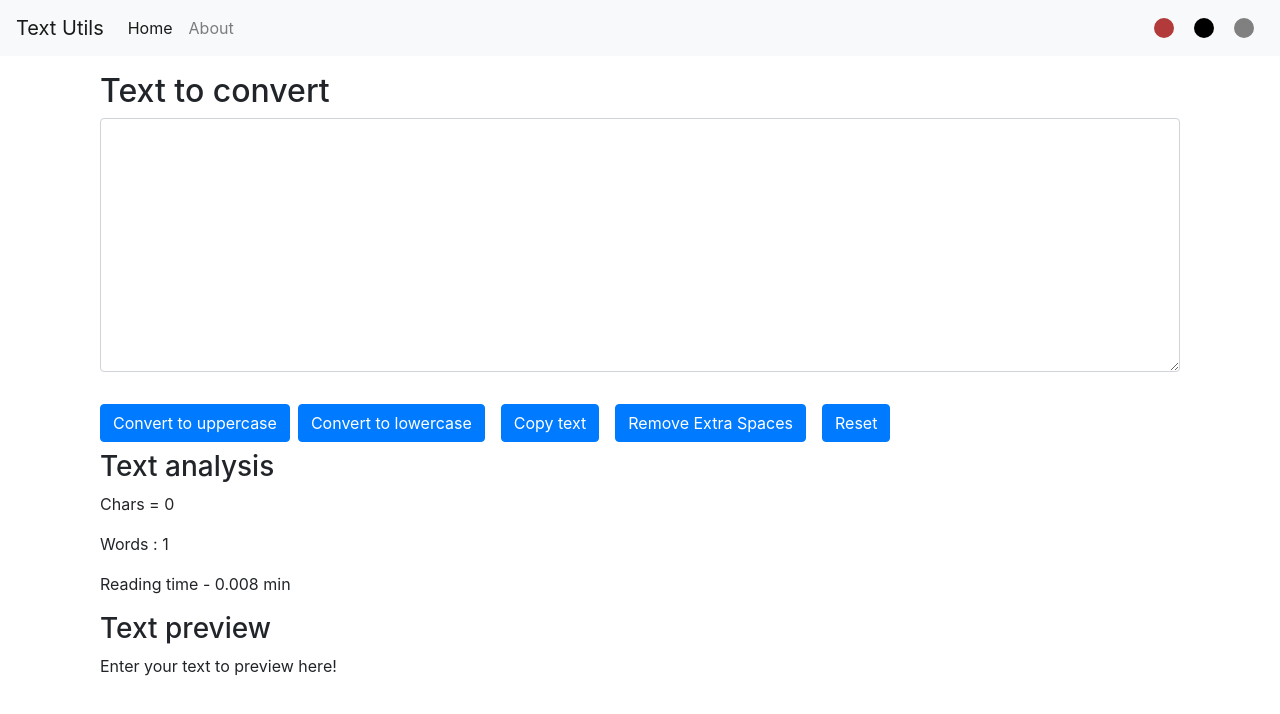
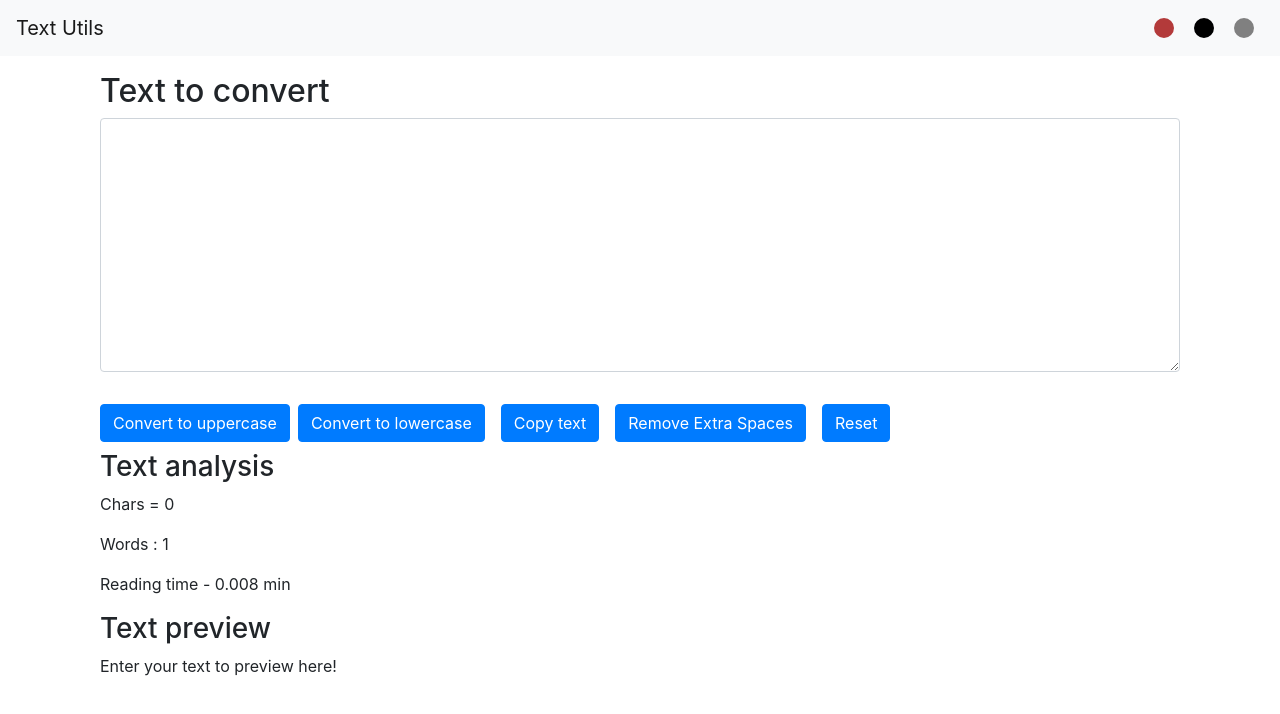
Before and after one commit to dineshsharma02/textutils, a React (Create React App) app: page / in a window 1280 px wide. Shown: the top 714 px of the page. Built offline with nearby package versions, Linux system fonts and the light colour scheme.

Commit message:
changes made for ghpages

```diff
--- a/package.json
+++ b/package.json
@@ -1,4 +1,5 @@
 {
+  "homepage": "https://dineshsharma02.github.io/textutils",
   "name": "utility",
   "version": "0.1.0",
   "private": true,
@@ -13,6 +14,8 @@
     "web-vitals": "^1.1.2"
   },
   "scripts": {
+    "predeploy": "npm run build",
+    "deploy": "gh-pages -d build",
     "start": "react-scripts start",
     "build": "react-scripts build",
     "test": "react-scripts test",
--- a/src/App.js
+++ b/src/App.js
@@ -2,16 +2,16 @@ import './App.css';
 // import About from './components/About';
 import Navbar from './components/Navbar';
 import TextForm from './components/TextForm'
-import About from './components/About'
+// import About from './components/About'
 import { useState } from 'react';
 import React from "react";
 import Alert from './components/Alert';
-import {
-  BrowserRouter as Router,
-  Routes,
-  Route,
+// import {
+//   BrowserRouter as Router,
+//   Routes,
+//   Route,
 
-} from "react-router-dom";
+// } from "react-router-dom";
 
 function App(props) {
   const [mode, setmode] = useState("light")
@@ -80,21 +80,22 @@ function App(props) {
     {/* <Navbar title = "Dinesh's rings" aboutText = "About dinesh's site"/> */}
     {/* <Navbar  aboutText = "About dinesh's site"/> */}
 
+    {/* removing router for github pages */}
 
-
-    <Router>
+    {/* <Router> */}
       <Navbar  mode={mode}  handleRedMode = {handleRedMode} handleDarkMode = {handleDarkMode} handleLightMode={handleLightMode} />
       <Alert  alert = {alert}/>
       <div className="container my-3">
-      <Routes>
-            <Route exact path="/about" element={<About />}>
-
-            </Route>
-            <Route exact path="/" element={<TextForm  mode={mode} showAlert = {showAlert} />}>
-            </Route>
-      </Routes>
+      {/* <Routes> */}
+            {/* <Route exact path="/about" element={<About />}> */}
+            {/* <About /> */}
+            <TextForm  mode={mode} showAlert = {showAlert} />
+            {/* </Route> */}
+            {/* <Route exact path="/" element={<TextForm  mode={mode} showAlert = {showAlert} />}> */}
+            {/* </Route> */}
+      {/* </Routes> */}
       </div>
-    </Router>
+    {/* </Router> */}
 
 
 
--- a/src/components/Navbar.js
+++ b/src/components/Navbar.js
@@ -1,7 +1,7 @@
 import React from 'react'
 import PropTypes from 'prop-types'
 
-import { Link } from 'react-router-dom'
+// import { Link } from 'react-router-dom'
 
 
 export default function Navbar(props) {
@@ -11,7 +11,8 @@ export default function Navbar(props) {
 
     return (
   <nav className={`navbar navbar-expand-lg navbar-${props.mode} bg-${props.mode}`}>
-  <Link className="navbar-brand" to="/">Text Utils</Link>
+  {/* <Link className="navbar-brand" to="/">Text Utils</Link> */}
+  <a className="navbar-brand" href="#">Text Utils</a>
   <button className="navbar-toggler" type="button" data-toggle="collapse" data-target="/navbarSupportedContent" aria-controls="navbarSupportedContent" aria-expanded="false" aria-label="Toggle navigation">
     <span className="navbar-toggler-icon"></span>
   </button>
@@ -19,11 +20,11 @@ export default function Navbar(props) {
   <div className="collapse navbar-collapse" id="navbarSupportedContent">
     <ul className="navbar-nav mr-auto">
       <li className="nav-item active">
-        <Link className="nav-link" to="/">Home <span className="sr-only">(current)</span></Link>
+        {/* <a className="nav-link" href="#">Home <span className="sr-only">(current)</span></a> */}
       </li>
-      <li className="nav-item">
-        <Link className="nav-link" to="/about">About</Link>
-      </li>
+      {/* <li className="nav-item">
+        <a className="nav-link" href="#">About</a>
+      </li> */}
       {/* <li className="nav-item dropdown">
         <Link className="nav-link dropdown-toggle" href="/" id="navbarDropdown" role="button" data-toggle="dropdown" aria-haspopup="true" aria-expanded="false">
           Dropdown
```
Also changed, not shown: 1 other file (tests, documents, lock files or other folders).
